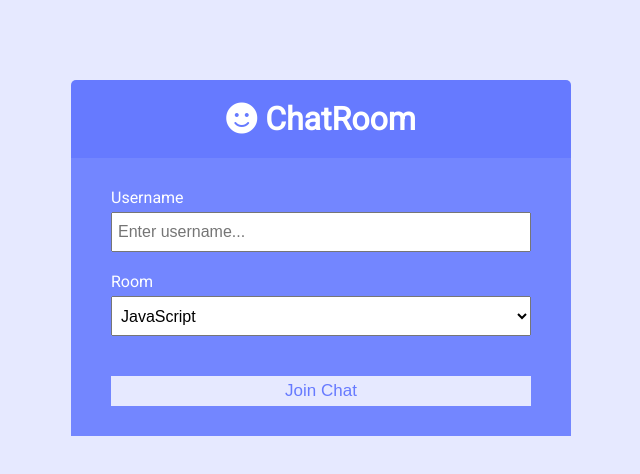
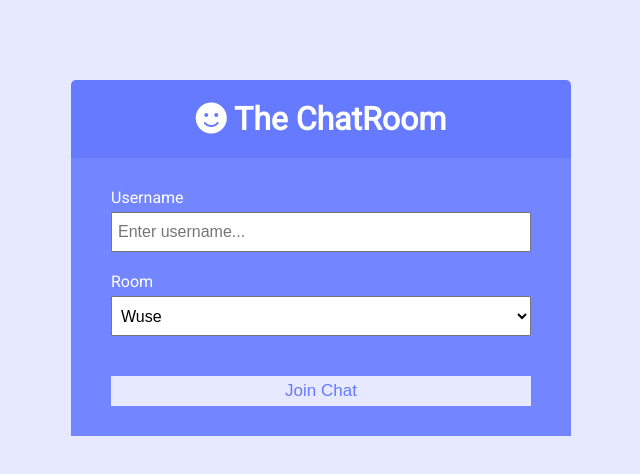
Before and after one commit to IgodoNdu/VanillaJsRealTime-Chat-App, a website: page public/index.html in a window 1280 px wide. Shown: the whole page, without its empty margins (319-959 px from the left). Drawn offline with Linux system fonts and the light colour scheme.

Commit message:
Title update

```diff
--- a/public/index.html
+++ b/public/index.html
@@ -11,12 +11,12 @@
 			crossorigin="anonymous"
 		/>
 		<link rel="stylesheet" href="css/style.css" />
-		<title>ChatRoom App</title>
+		<title>The ChatRoom App</title>
 	</head>
 	<body>
 		<div class="join-container">
 			<header class="join-header">
-				<h1><i class="fas fa-smile"></i> ChatRoom</h1>
+				<h1><i class="fas fa-smile"></i> The ChatRoom</h1>
 			</header>
 			<main class="join-main">
 				<form action="chat.html">
@@ -33,12 +33,12 @@
 					<div class="form-control">
 						<label for="room">Room</label>
 						<select name="room" id="room">
-							<option value="JavaScript">JavaScript</option>
-							<option value="Python">Python</option>
-							<option value="PHP">PHP</option>
-							<option value="C#">C#</option>
-							<option value="Ruby">Ruby</option>
-							<option value="Java">Java</option>
+							<option value="Wuse">Wuse</option>
+							<option value="Maitama">Maitama</option>
+							<option value="New-Haven">New-Haven</option>
+							<option value="Obosi#">Obosi</option>
+							<option value="Ikoyi">Ikoyi</option>
+							<option value="Milverton">Milverton</option>
 						</select>
 					</div>
 					<button type="submit" class="btn">Join Chat</button>
```
Also changed, not shown: public/chat.html (+2 -2 lines).
